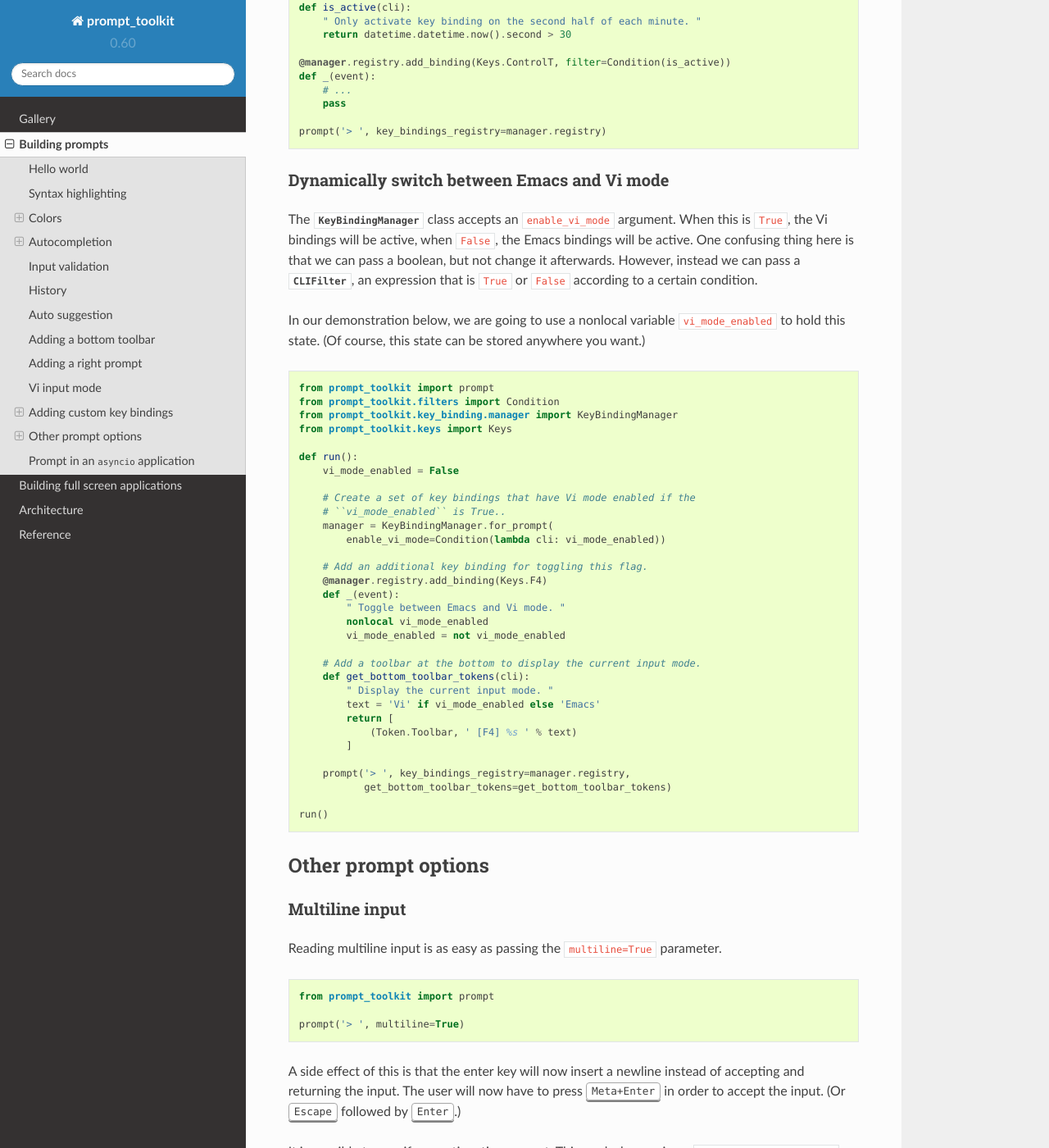
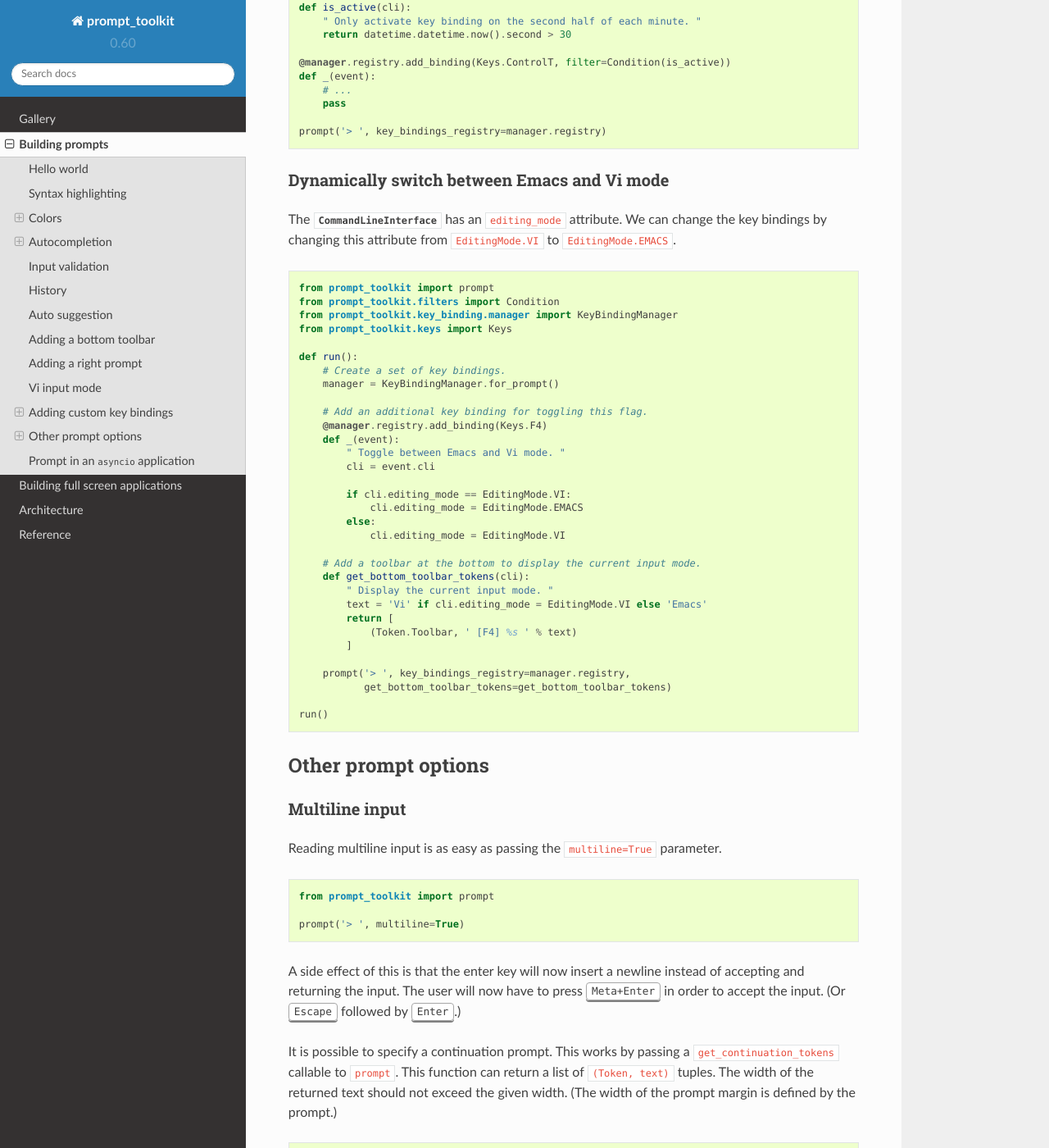
Before and after one commit to dbcli/pgcli, a Sphinx documentation site: the page built from docs/pages/building_prompts.rst, in a window 1280 px wide and 1400 px high, scrolled down 9156 px. Shown: the whole window at 82% size. Built offline with Sphinx 7.4.7 and the Read the Docs theme 2.0.0, drawn with Linux system fonts in a browser that asks for light colours.

Commit message:
Updated documentation about changing between Vi and Emacs mode.

```diff
--- a/docs/pages/building_prompts.rst
+++ b/docs/pages/building_prompts.rst
@@ -511,17 +511,9 @@ filters <filters>`.)
 Dynamically switch between Emacs and Vi mode
 ^^^^^^^^^^^^^^^^^^^^^^^^^^^^^^^^^^^^^^^^^^^^
 
-The :class:`~prompt_toolkit.key_binding.manager.KeyBindingManager` class
-accepts an ``enable_vi_mode`` argument. When this is ``True``, the Vi bindings
-will be active, when ``False``, the Emacs bindings will be active. One
-confusing thing here is that we can pass a boolean, but not change it
-afterwards. However, instead we can pass a
-:class:`~prompt_toolkit.filters.CLIFilter`, an expression that is ``True`` or
-``False`` according to a certain condition.
-
-In our demonstration below, we are going to use a nonlocal variable
-``vi_mode_enabled`` to hold this state. (Of course, this state can be stored
-anywhere you want.)
+The :class:`~prompt_toolkit.interface.CommandLineInterface` has
+an ``editing_mode`` attribute. We can change the key bindings by changing this
+attribute from ``EditingMode.VI`` to ``EditingMode.EMACS``.
 
 .. code:: python
 
@@ -531,24 +523,24 @@ anywhere you want.)
     from prompt_toolkit.keys import Keys
 
     def run():
-        vi_mode_enabled = False
-
-        # Create a set of key bindings that have Vi mode enabled if the
-        # ``vi_mode_enabled`` is True..
-        manager = KeyBindingManager.for_prompt(
-            enable_vi_mode=Condition(lambda cli: vi_mode_enabled))
+        # Create a set of key bindings.
+        manager = KeyBindingManager.for_prompt()
 
         # Add an additional key binding for toggling this flag.
         @manager.registry.add_binding(Keys.F4)
         def _(event):
             " Toggle between Emacs and Vi mode. "
-            nonlocal vi_mode_enabled
-            vi_mode_enabled = not vi_mode_enabled
+            cli = event.cli
+
+            if cli.editing_mode == EditingMode.VI:
+                cli.editing_mode = EditingMode.EMACS
+            else:
+                cli.editing_mode = EditingMode.VI
 
         # Add a toolbar at the bottom to display the current input mode.
         def get_bottom_toolbar_tokens(cli):
             " Display the current input mode. "
-            text = 'Vi' if vi_mode_enabled else 'Emacs'
+            text = 'Vi' if cli.editing_mode = EditingMode.VI else 'Emacs'
             return [
                 (Token.Toolbar, ' [F4] %s ' % text)
             ]
```
